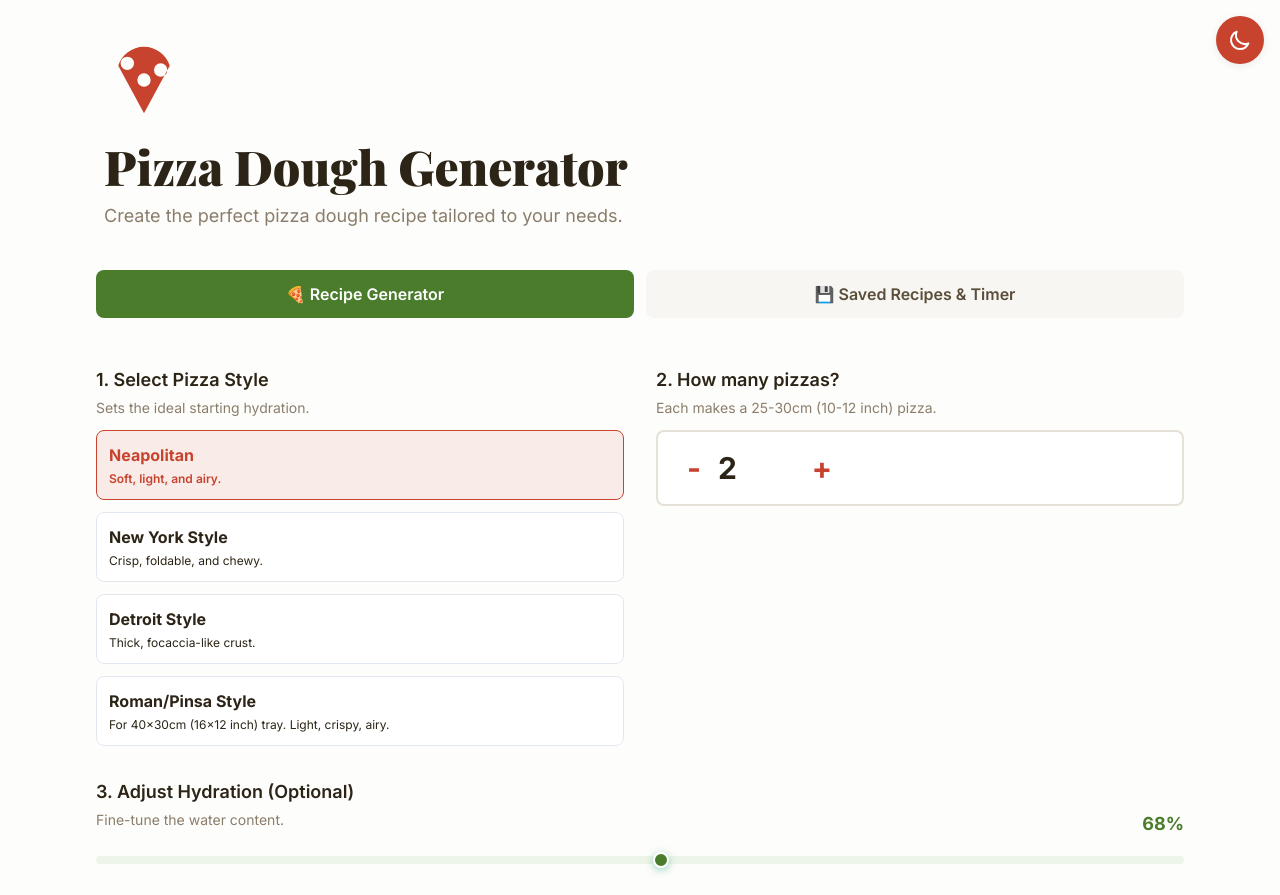
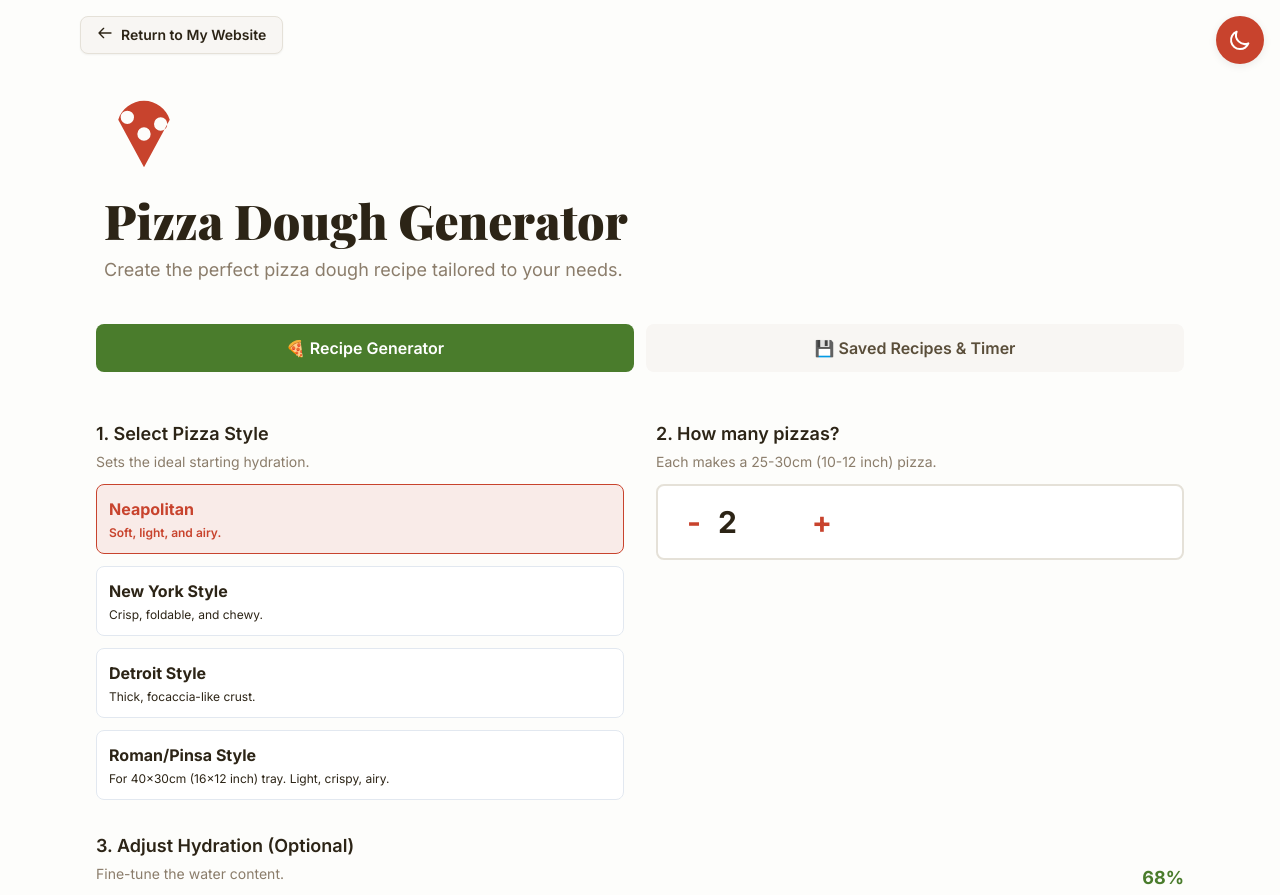
Before and after one commit to Jfor12/pizza-dough-generator, a plain HTML site: page index.html in a window 1280 px wide. Shown: the top 895 px of the page. Drawn offline with nearby package versions, Linux system fonts and the light colour scheme.

Commit message:
added link to return to website in header and removed it from footer

```diff
--- a/index.html
+++ b/index.html
@@ -404,6 +404,18 @@
 </head>
 <body class="min-h-screen">
 
+    <!-- Return to Website Button -->
+    <div class="w-full max-w-6xl mx-auto px-4 pt-4 no-print">
+        <a href="https://jacopofornesi.co.uk"
+           class="inline-flex items-centre gap-2 px-4 py-2 rounded-lg font-semibold text-sm transition-all hover:scale-105 shadow-sm"
+           style="background-color: var(--bg-accent); color: var(--text-primary); border: 1px solid var(--border-color);">
+            <svg xmlns="http://www.w3.org/2000/svg" class="h-4 w-4" fill="none" viewBox="0 0 24 24" stroke="currentColor" stroke-width="2">
+                <path stroke-linecap="round" stroke-linejoin="round" d="M10 19l-7-7m0 0l7-7m-7 7h18" />
+            </svg>
+            Return to My Website
+        </a>
+    </div>
+
     <!-- Theme Toggle Button -->
     <button id="theme-toggle" class="theme-toggle rounded-full p-3 transition-colors no-print" aria-label="Toggle theme">
         <svg id="sun-icon" xmlns="http://www.w3.org/2000/svg" class="h-6 w-6 hidden" fill="none" viewBox="0 0 24 24" stroke="currentColor" stroke-width="2">
```
